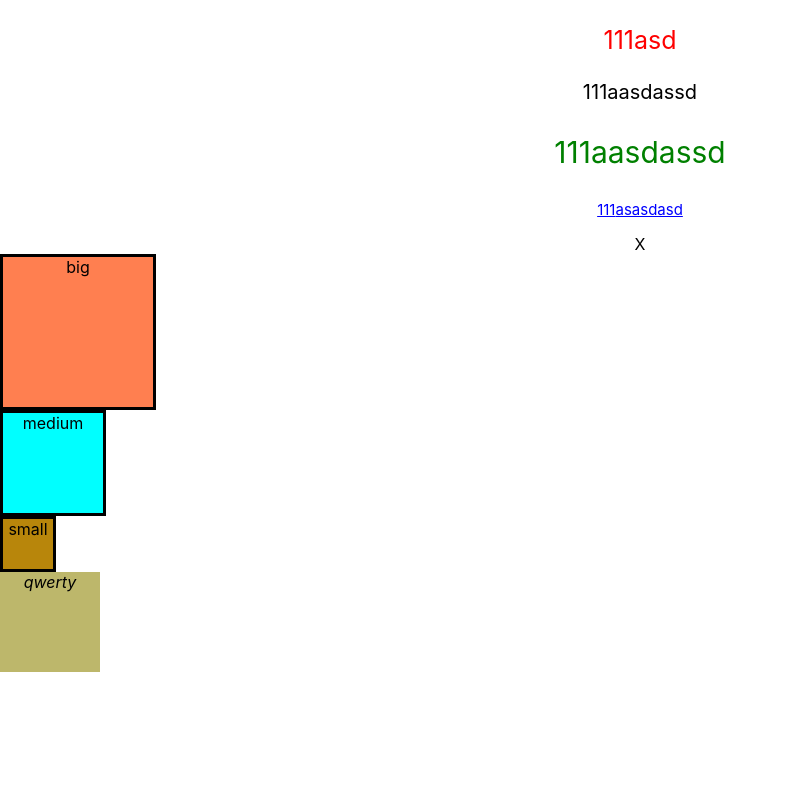
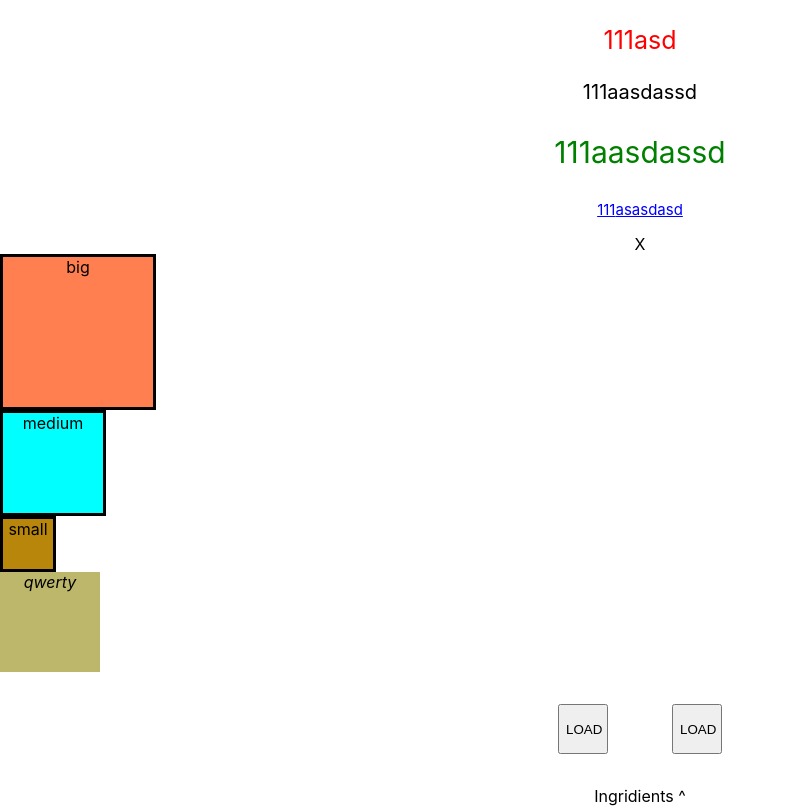
Before and after one commit to Brevid1994/React-tasks, a React (Create React App) app in the folder lern-react/: page / in a window 1280 px wide. Shown: the whole page, without its empty margins (0-787 px from the left). Built offline with nearby package versions, Linux system fonts and the light colour scheme.

Commit message:
feat: finish classwrok2

```diff
--- a/lern-react/src/App.js
+++ b/lern-react/src/App.js
@@ -1,10 +1,22 @@
 // import logo from './logo.svg';
 import './App.css';
 
+// class work 2
 import TextChanges from './Components/ClassWork2/TextChanges.js';
 import ChengeSymbol from './Components/ClassWork2/ChengeSymbol.js';
-import Square from './Components/Homework2/Square.js'
-import Italic from './Components/Homework2/Italic.js'
+
+// Homework 2
+import Square from './Components/Homework2/Square.js';
+import Italic from './Components/Homework2/Italic.js';
+
+// Class work 3
+import Loading from './Components/ClassWork3/Spiner.js';
+import LoadingProps from './Components/ClassWork3/SpinerWithProps.js';
+import Ingridients from './Components/ClassWork3/BurgerMenu'
+
+// Homework 3
+
+// Homework 4
 
 
 
@@ -25,6 +37,11 @@ function App() {
 
       <Italic/>
 
+      <Loading/>
+      <LoadingProps/>
+
+      <Ingridients/>
+
     </div>
   );
 }
--- a/lern-react/src/Components/ClassWork3/BurgerMenu.js
+++ b/lern-react/src/Components/ClassWork3/BurgerMenu.js
@@ -0,0 +1,32 @@
+import React from 'react'
+
+class Ingridients extends React.Component {
+
+
+    state = {
+      items: false,
+      ingridients: [1, 2, 3, 4]
+    }
+
+    startLoading = () => {
+      this.setState ( {items: !this.state.items } )
+
+    }
+
+    render(){
+      return (
+        !this.state.items ? (
+          <div onClick = { this.startLoading }>Ingridients ^ </div>
+        ) : (
+          <div onClick = { this.startLoading } >Close ^
+          { this.state.ingridients.map( (ingridients) => {
+              return <li> { ingridients } </li>
+          })}
+          </div>
+        )
+      )
+    }
+
+  }
+
+  export default Ingridients;
--- a/lern-react/src/Components/ClassWork3/SpinerWithProps.js
+++ b/lern-react/src/Components/ClassWork3/SpinerWithProps.js
@@ -0,0 +1,15 @@
+import React from 'react'
+
+const LoadingProps = ( props ) => {
+
+
+    return (
+      !props.load ? (
+            <button className='button'>LOAD</button>
+                ) : (
+            <div className='loader loader-animated' ></div>
+            )
+        )
+    }
+
+    export default LoadingProps;
--- a/lern-react/src/Components/ClassWork3/spiner.js
+++ b/lern-react/src/Components/ClassWork3/spiner.js
@@ -0,0 +1,26 @@
+import React from 'react'
+
+class Loading extends React.Component {
+
+
+    state = {
+      load: true,
+    }
+
+    startLoading = () => {
+      this.setState ( {load: !this.state.load } )
+    }
+
+    render(){
+      return (
+        !this.state.load ? (
+          <div onClick = { this.startLoading } className='loader loader-animated' ></div>
+        ) : (
+          <button onClick = { this.startLoading } className='button'>LOAD</button>
+        )
+      )
+    }
+
+  }
+
+  export default Loading;
```
